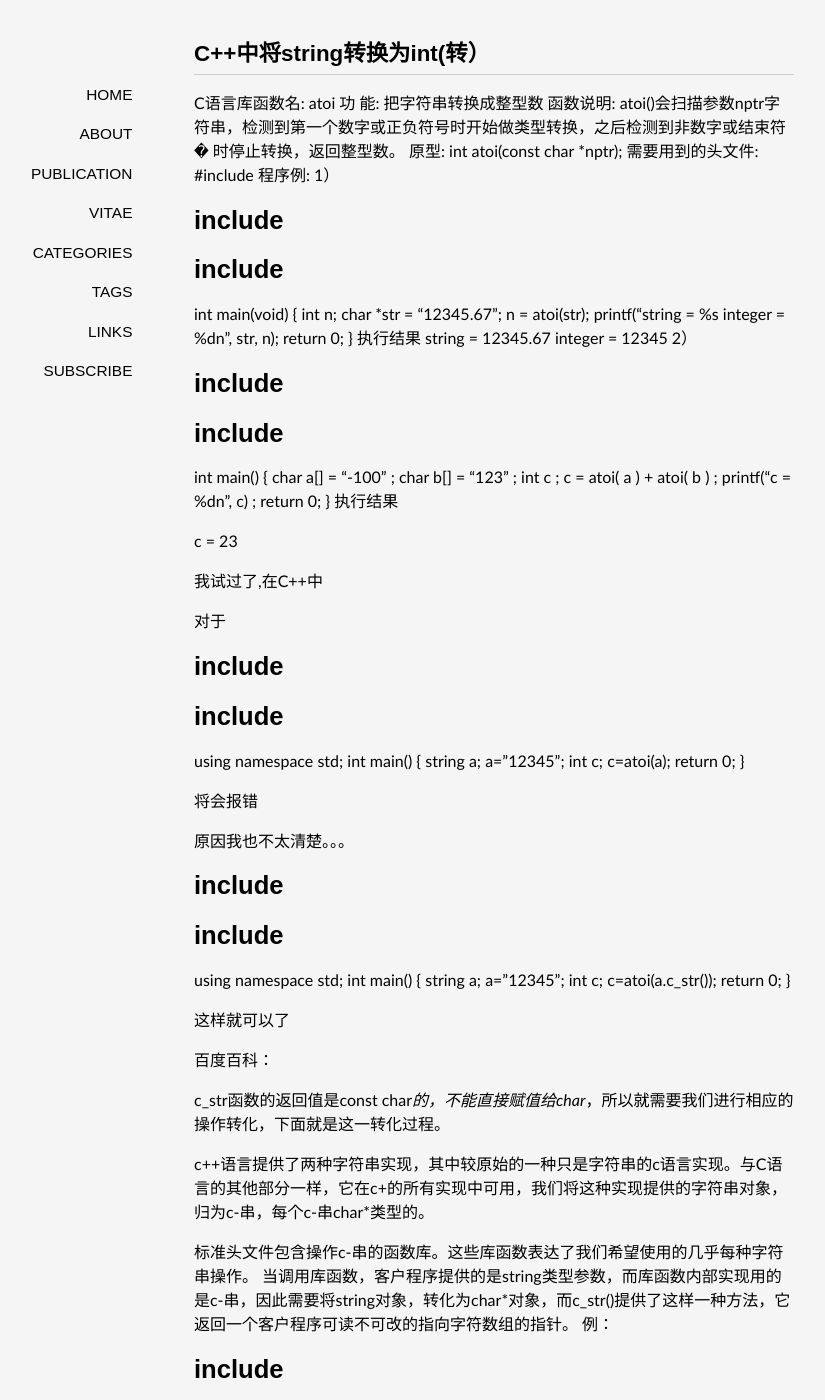
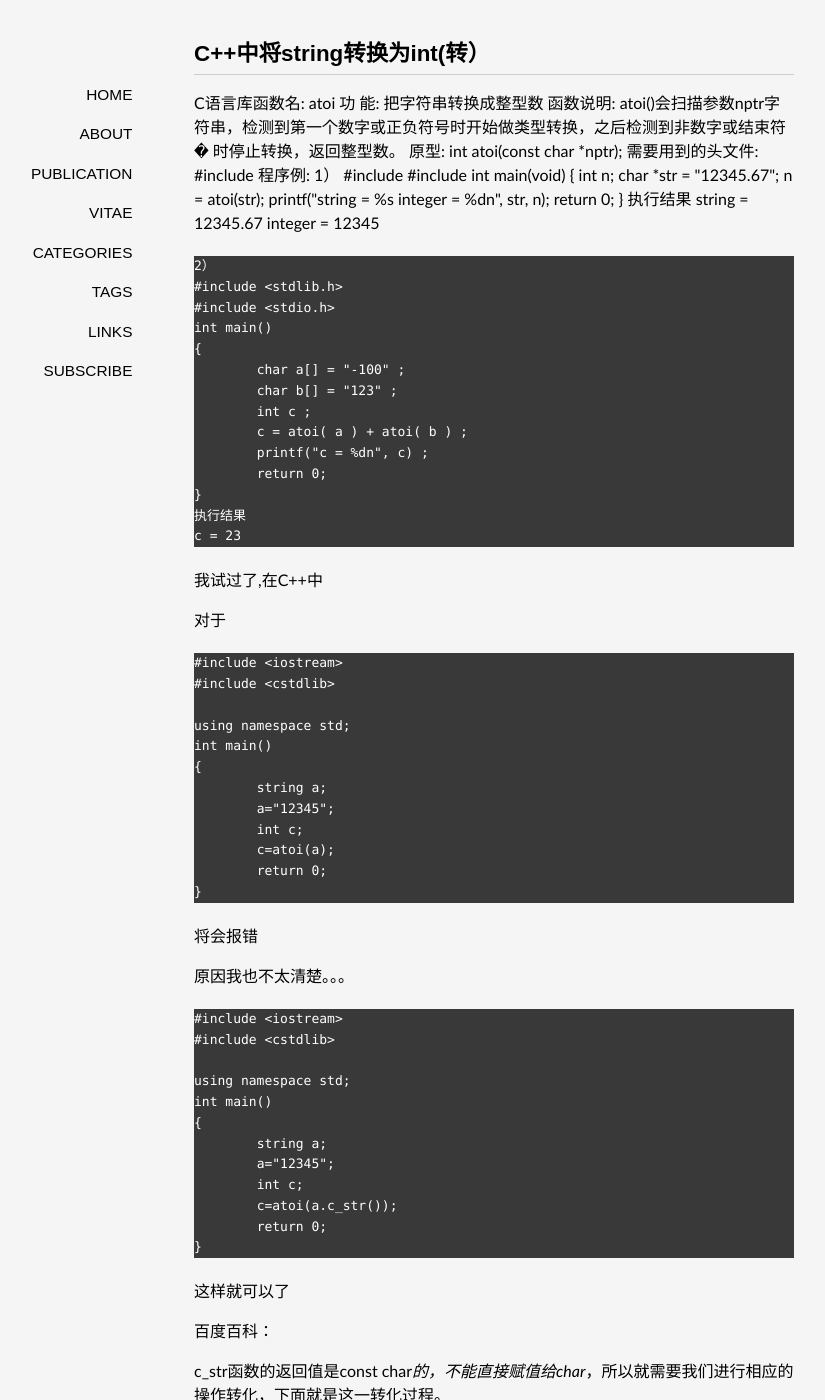
Before and after one commit to YupingLu/YupingLu.github.io, a Jekyll site: the page built from _posts/2009-05-24-C++中将string转换为int.markdown, in a window 1280 px wide and 1400 px high. Shown: the whole window, without its empty margins (146-971 px from the left). Built offline with Jekyll 4.4.1, drawn with Linux system fonts in a browser that asks for light colours; some web fonts are replaced; Markdown is read by kramdown in place of the engine named in the settings; comment, search, counter and statistics services are not loaded; some of the changed text lies outside the part shown.

Commit message:
更新文档格式

```diff
--- a/_posts/2009-05-24-c___will_string_converted_to_int_rpm.markdown
+++ b/_posts/2009-05-24-C++中将string转换为int.markdown
@@ -18,68 +18,68 @@ C语言库函数名: atoi
 原型: int atoi(const char *nptr);
 需要用到的头文件: #include <stdlib.h>
 程序例:
-1）
-#include <stdlib.h>
-#include <stdio.h>
-int main(void)
-{
-int n;
-char *str = "12345.67";
-n = atoi(str);
-printf("string = %s integer = %dn", str, n);
-return 0;
-}
-执行结果
-string = 12345.67 integer = 12345
-2）
-#include <stdlib.h>
-#include <stdio.h>
-int main()
-{
-char a[] = "-100" ;
-char b[] = "123" ;
-int c ;
-c = atoi( a ) + atoi( b ) ;
-printf("c = %dn", c) ;
-return 0;
-}
-执行结果
+	1）
+	#include <stdlib.h>
+	#include <stdio.h>
+	int main(void)
+	{
+		int n;
+		char *str = "12345.67";
+		n = atoi(str);
+		printf("string = %s integer = %dn", str, n);
+		return 0;
+	}
+	执行结果
+	string = 12345.67 integer = 12345
 
-c = 23
+	2）
+	#include <stdlib.h>
+	#include <stdio.h>
+	int main()
+	{
+		char a[] = "-100" ;
+		char b[] = "123" ;
+		int c ;
+		c = atoi( a ) + atoi( b ) ;
+		printf("c = %dn", c) ;
+		return 0;
+	}
+	执行结果
+	c = 23
 
 我试过了,在C++中
 
 对于
 
-#include <iostream>
-#include <cstdlib>
+	#include <iostream>
+	#include <cstdlib>
 
-using namespace std;
-int main()
-{
-string a;
-a="12345";
-int c;
-c=atoi(a);
-return 0;
-}
+	using namespace std;
+	int main()
+	{
+		string a;
+		a="12345";
+		int c;
+		c=atoi(a);
+		return 0;
+	}
 
 将会报错
 
 原因我也不太清楚。。。
 
-#include <iostream>
-#include <cstdlib>
+	#include <iostream>
+	#include <cstdlib>
 
-using namespace std;
-int main()
-{
-string a;
-a="12345";
-int c;
-c=atoi(a.c_str());
-return 0;
-}
+	using namespace std;
+	int main()
+	{
+		string a;
+		a="12345";
+		int c;
+		c=atoi(a.c_str());
+		return 0;
+	}
 
 这样就可以了
 
@@ -91,38 +91,26 @@ c++语言提供了两种字符串实现，其中较原始的一种只是字符
 
 标准头文件<cstring>包含操作c-串的函数库。这些库函数表达了我们希望使用的几乎每种字符串操作。 当调用库函数，客户程序提供的是string类型参数，而库函数内部实现用的是c-串，因此需要将string对象，转化为char*对象，而c_str()提供了这样一种方法，它返回一个客户程序可读不可改的指向字符数组的指针。 例：
 
-#include <iostream>
+	#include <iostream>
+	#include <string>
+	using namespace std;
 
-#include <string>
+	void main()
+	{
+		string add_to="hello!";
+		//std::cout<<add_to<<endl;
+		const string add_on="baby";
+		const char*cfirst = add_to.c_str();
+		const char*csecond = add_on.c_str();
+		char*copy = new char[strlen(cfirst) + strlen(csecond) + 1];
 
-using namespace std;
+		strcpy( copy, cfirst);
+		std::cout<<copy<<endl;
 
-void main()
+		//strcat( copy, csecond);
 
-{
+		add_to = copy;
+		delete [] copy;
 
-string add_to="hello!";
-
-//std::cout<<add_to<<endl;
-
-const string add_on="baby";
-
-const char*cfirst = add_to.c_str();
-
-const char*csecond = add_on.c_str();
-
-char*copy = new char[strlen(cfirst) + strlen(csecond) + 1];
-
-strcpy( copy, cfirst);
-
-std::cout<<copy<<endl;
-
-//strcat( copy, csecond);
-
-add_to = copy;
-
-delete [] copy;
-
-std::cout<<add_to<<std::endl;
-
-}
+		std::cout<<add_to<<std::endl;
+	}
```
Also changed, not shown: other parts of _posts/2009-05-24-C++中将string转换为int.markdown (+1 -1 lines), _posts/2009-04-28-reserved_c___memset_memcpy_and_strcpy_fundamental_difference.markdown (deleted, +0 -43 lines).
